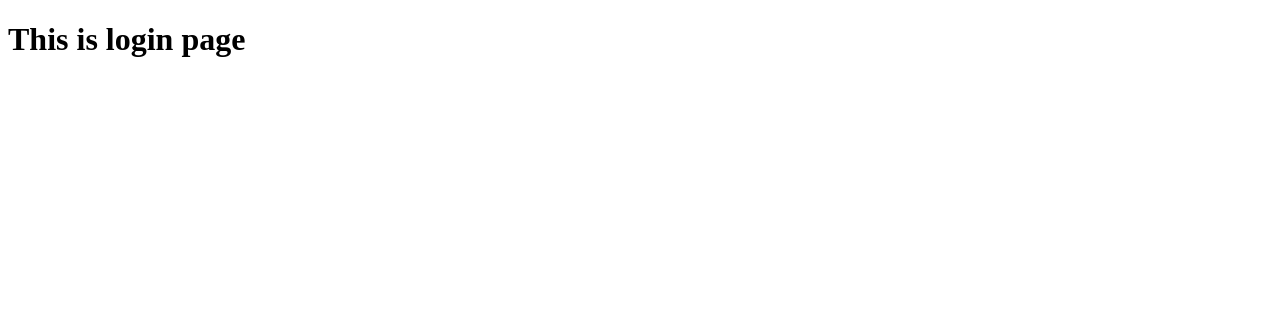
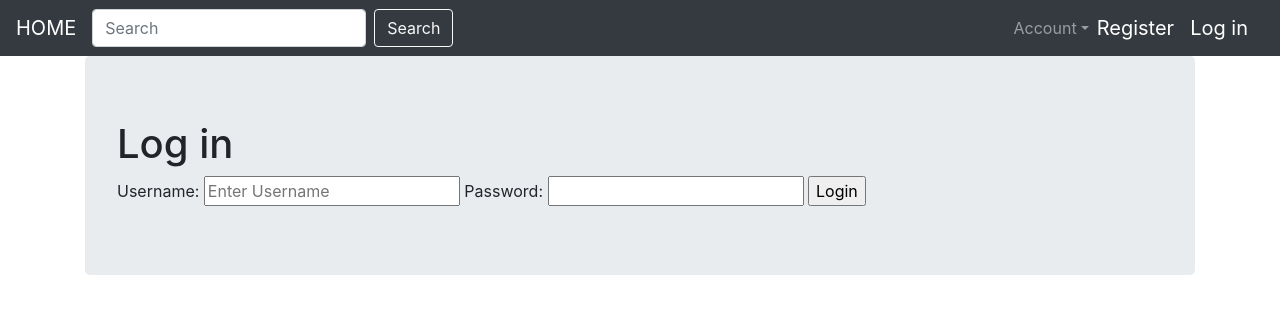
Before and after one commit to AndjelaCickovic/UKS, a Django app: page /users/login/ in a window 1280 px wide. Shown: the top 314 px of the page. Run offline with Django 3.2, Linux system fonts and the light colour scheme; some libraries are stand-ins or nearby versions.

Commit message:
Login page created

```diff
--- a/uks_project/templates/users/login.html
+++ b/uks_project/templates/users/login.html
@@ -1,4 +1,23 @@
 <!DOCTYPE html>
+
+{% extends 'myapp/base.html' %}
+{% block body_block%}
 <div class="jumbotron">
-    <h1>This is login page</h1>
+    <h1>Log in</h1>
+
+    <form action="{% url 'users:user_login' %}" method="post">
+        {% csrf_token %}
+        <label for="username">Username:</label>
+        <input type="text" name="username" placeholder="Enter Username">
+
+        <label for="password">Password:</label>
+        <input type="password" name="password">
+
+        <input type="submit" value="Login">
+
+    </form>
+
 </div>
+
+
+{% endblock %}
```
